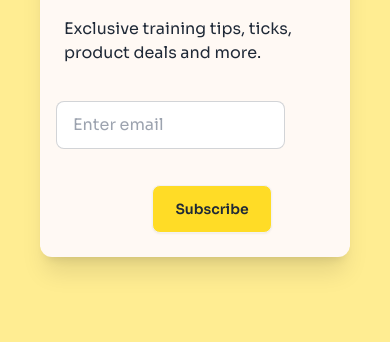
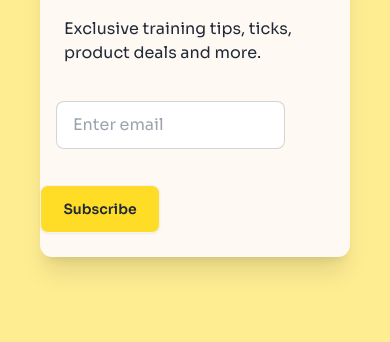
Before and after one commit to Rayhantech/pet-shop, a plain HTML site: page index.html in a window 390 px wide. Shown: the part 6612-6954 px from the top of the page. Drawn offline with nearby package versions, Linux system fonts and the light colour scheme; a web font is replaced by a local one.

Commit message:
make some changes

```diff
--- a/index.html
+++ b/index.html
@@ -449,7 +449,7 @@
                   </p>
                   <input type="text" placeholder="Enter email" class="input input-bordered lg:w-full max-w-xs mb-9 ml-4 lg:ml-3" />
                   <br>
-                  <button class="btn bg-button-primary w-30 ml-28 lg:ml-3 mb-6">
+                  <button class="btn bg-button-primary w-30 ml-22 lg:ml-3 mb-6">
                     Subscribe
                   </button>
                 </div>
```
